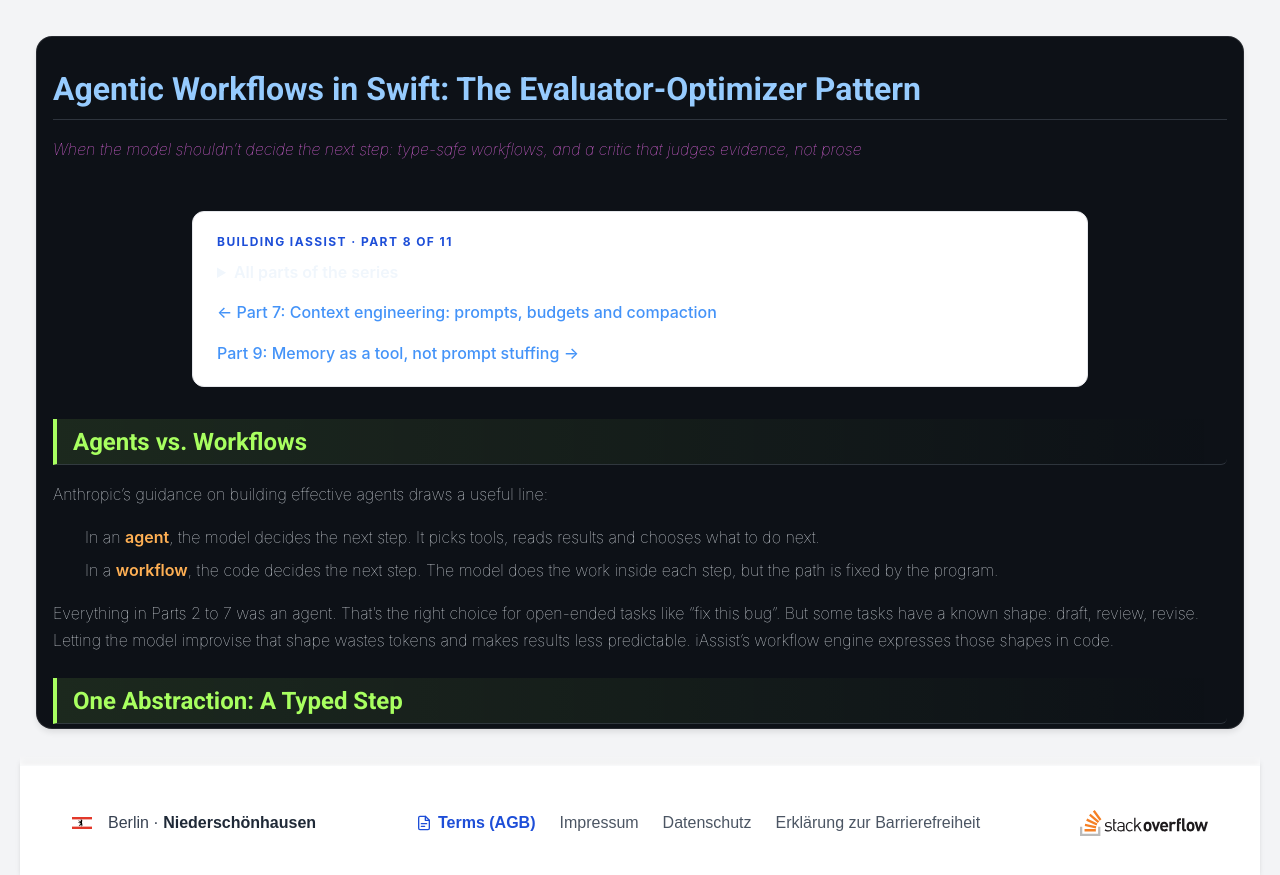
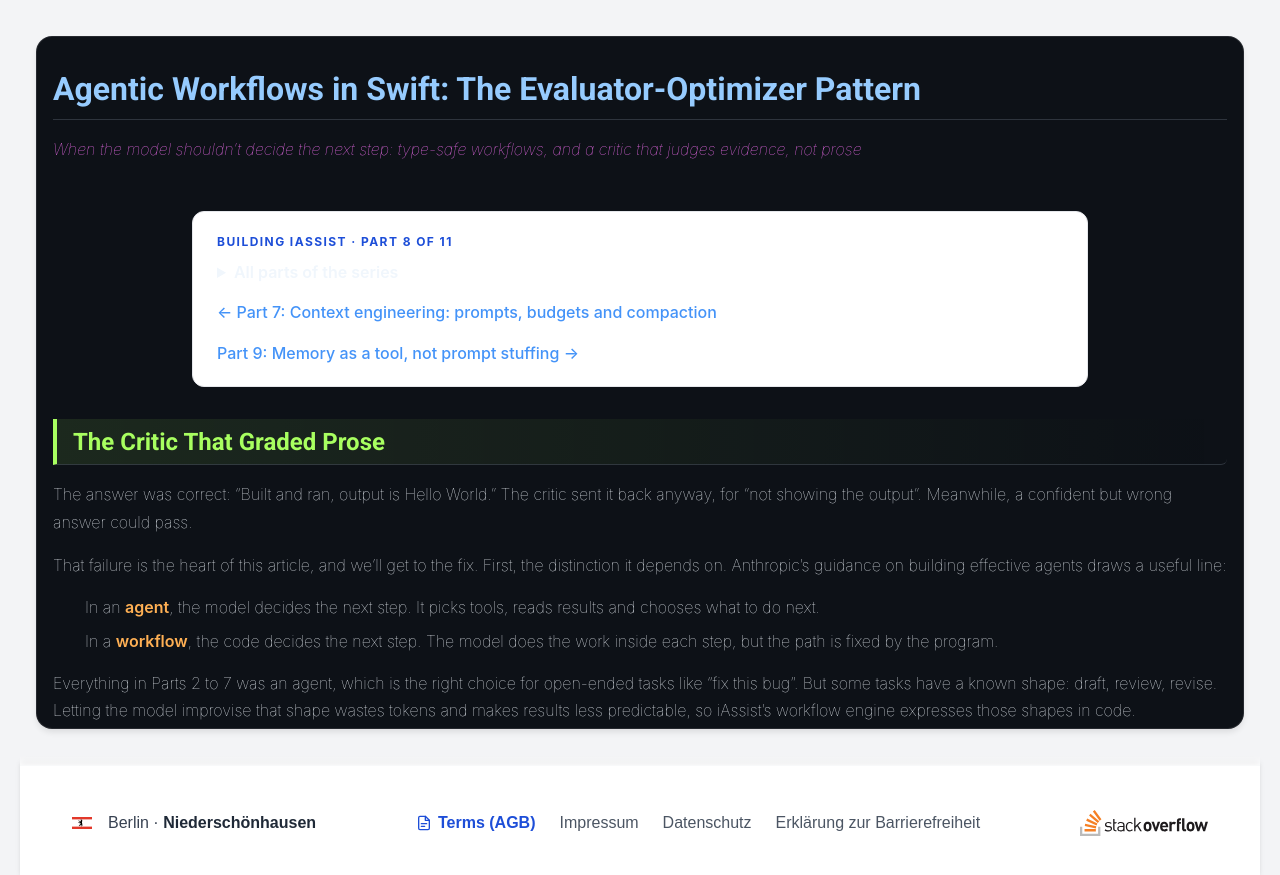
Before and after one commit to congruent-tech/congruent-tech.github.io, a Jekyll site: the page built from en/insights/ai/building-iassist/08-workflows-evaluator-optimizer.markdown, in a window 1280 px wide. Shown: the top 875 px of the page. Built offline with Jekyll 4.4.1, drawn with Linux system fonts in a browser that asks for light colours; nearby versions of some CDN libraries; a style sheet for code colours, icons or effects is not loaded.

Commit message:
Rewrite Building iAssist part 8 for a more engaging read
Co-Authored-By: Claude Opus 5.5 <noreply@anthropic.com>

````diff
--- a/en/insights/ai/building-iassist/08-workflows-evaluator-optimizer.markdown
+++ b/en/insights/ai/building-iassist/08-workflows-evaluator-optimizer.markdown
@@ -16,18 +16,20 @@ description: "Agents vs. workflows: type-safe workflow combinators in Swift (cha
 
 {% include iassist-series-nav.html %}
 
-## Agents vs. Workflows
+## The Critic That Graded Prose
 
-Anthropic's guidance on building effective agents draws a useful line:
+The answer was correct: "Built and ran, output is Hello World." The critic sent it back anyway, for "not showing the output". Meanwhile, a confident but wrong answer could pass.
+
+That failure is the heart of this article, and we'll get to the fix. First, the distinction it depends on. Anthropic's guidance on building effective agents draws a useful line:
 
 - In an **agent**, the model decides the next step. It picks tools, reads results and chooses what to do next.
 - In a **workflow**, the code decides the next step. The model does the work inside each step, but the path is fixed by the program.
 
-Everything in Parts 2 to 7 was an agent. That's the right choice for open-ended tasks like "fix this bug". But some tasks have a known shape: draft, review, revise. Letting the model improvise that shape wastes tokens and makes results less predictable. iAssist's workflow engine expresses those shapes in code.
+Everything in Parts 2 to 7 was an agent, which is the right choice for open-ended tasks like "fix this bug". But some tasks have a known shape: draft, review, revise. Letting the model improvise that shape wastes tokens and makes results less predictable, so iAssist's workflow engine expresses those shapes in code.
 
-## One Abstraction: A Typed Step
+## If the Types Don't Line Up, It Doesn't Compile
 
-The whole engine is built on a single protocol:
+The whole engine rests on a single protocol:
 
 ```swift
 public protocol WorkflowStep<Input, Output>: Sendable {
@@ -48,11 +50,11 @@ func then<Next: WorkflowStep>(_ next: Next) -> Chain<Self, Next>
     where Next.Input == Output
 ```
 
-Pipelines can carry strings, structured findings or numbers, not only text. If you connect a step producing `[Finding]` to one expecting `String`, the code doesn't compile. Mistakes that would be runtime surprises in a dynamic framework are caught by the type checker.
+Pipelines can carry strings, structured findings or numbers. Connect a step producing `[Finding]` to one expecting `String` and the code won't compile, so a mistake that would be a runtime surprise in a dynamic framework gets caught by the type checker.
 
-## The Five Building Blocks
+## A Leaf and Five Combinators
 
-The core ships five combinators, which map onto the common workflow patterns:
+The core ships one leaf step and five combinators, which map onto the common workflow patterns:
 
 | Combinator | Pattern | What it does |
 |---|---|---|
@@ -85,7 +87,7 @@ flowchart LR
 
 ## The Critic Must See the Evidence
 
-The first version of the critic only saw the task and the final answer. It failed in a predictable way: it judged the **prose**. A terse but correct answer ("Built and ran, output is Hello World") got sent back for "not showing the output". A confident but wrong answer could pass.
+Back to our Hello World. The first critic saw only the task and the final answer, so all it could judge was the **prose**. A terse, correct answer looked incomplete, and a confident, wrong one looked fine.
 
 The fix was to give the critic the generate round's actual tool transcript:
 
@@ -109,9 +111,9 @@ Judge against the EVIDENCE, not the prose.
 
 This is the key idea of the whole pattern. An LLM judging another LLM's text is weak. An LLM judging a **real execution transcript** (did the build actually succeed? did the test actually run?) is much stronger. It's also why "verification" becomes the strategic theme of Part 11.
 
-## Not Every Question Is a Failure
+## Sometimes the Right Answer Is a Question
 
-Another bug: the generator sometimes correctly asked a clarifying question ("Which of the two targets should I build?"). The critic treated that as an incomplete answer and demanded a revision, wasting a whole round.
+The generator would sometimes correctly ask a clarifying question: "Which of the two targets should I build?" The critic treated that as an incomplete answer and demanded a revision, wasting a whole round.
 
 ```text
 fix(workflow): critic PASSes a legitimate clarifying question (no wasted round)
@@ -119,9 +121,9 @@ fix(workflow): critic PASSes a legitimate clarifying question (no wasted round)
 
 A good evaluator knows when the right answer is a question.
 
-## Keeping the Conversation Clean
+## Six Rounds of Work, One Clean Message
 
-A refine turn may run three generate rounds and three critiques. None of that belongs in the conversation history. Like sub-agents in Part 6, only the **final, clean prompt → answer pair** is saved. The rounds are shown in the agent tree and in a dedicated **Flow panel**, but they don't pollute future turns.
+A refine turn may run three generate rounds and three critiques, and none of that belongs in the conversation history. As with the sub-agents in Part 6, only the **final, clean prompt → answer pair** is saved. The rounds appear in the agent tree and in a dedicated **Flow panel**, but they don't pollute future turns.
 
 ## Bugs That Only Workflows Find
 
@@ -131,11 +133,11 @@ Running the same agent several times in a row exposed state that leaked between
 fix(workflow): stop persistent-shell cwd leaking across rounds
 ```
 
-Round 2 started in whatever directory round 1 had `cd`'d into. Each round now gets a clean, anchored working directory. And the context window view had to learn to show round contexts in **temporal order**, so you can follow what each round saw.
+Round 2 was starting in whatever directory round 1 had `cd`'d into. Each round now gets a clean, anchored working directory. The context window view also had to learn to show round contexts in **temporal order**, so you can follow what each round saw.
 
-## Turn Strategies: One Harness, Two Shapes
+## One Harness, Two Shapes
 
-As the workflow became a real feature, the code that started a turn grew two near-copies: one for a normal agent turn, one for a refine turn. The refactor lifted both into values of one protocol:
+As the workflow became a real feature, the code that started a turn grew two near-copies: one for a normal agent turn, one for a refine turn. A refactor lifted both into values of one protocol:
 
 ```swift
 // AgentTurn  = "run one agent (it may spawn sub-agents); persist the transcript".
@@ -167,12 +169,11 @@ The Router honestly gets one ticket wrong: ticket 12 mentions both "password" an
 
 ## Key Takeaways
 
-- Use agents for open-ended tasks and workflows for tasks with a known shape.
-- Make workflow steps typed, so the compiler checks how they connect.
+- Use agents for open-ended tasks and workflows for tasks with a known shape, and type the steps so the compiler checks how they connect.
 - In evaluator-optimizer loops, let the critic judge real execution evidence, not the answer's wording.
 - Accept a legitimate clarifying question as a valid outcome.
 - Keep workflow rounds out of the conversation history; save only the clean result.
 
-In Part 9 we give the agent a long-term memory, and explain why we made memory a tool instead of stuffing it into every prompt.
+So far, everything the agent learns dies with the session. Part 9 gives it a long-term memory, starting with a mistake: we built the wrong kind of memory, deleted it, and brought it back as something else.
 
 {% include iassist-series-nav.html %}
````
Also changed, not shown: other parts of en/insights/ai/building-iassist/08-workflows-evaluator-optimizer.markdown (+5 -5 lines).
